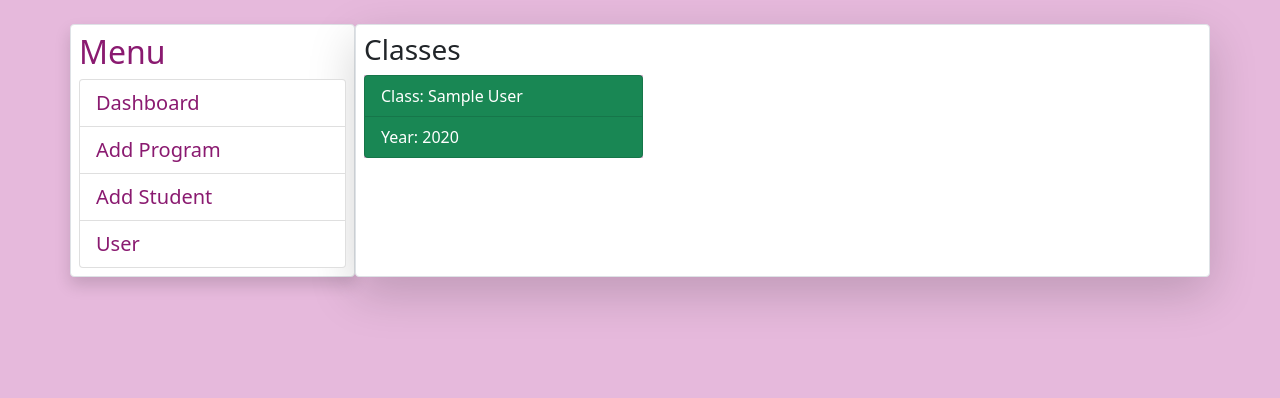
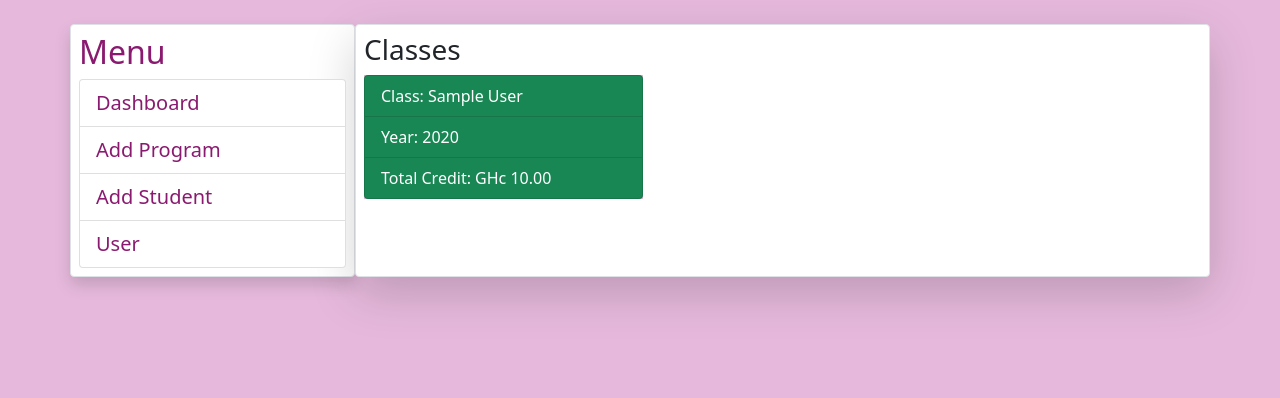
Before and after one commit to free20064u/dues, a Django app: page /dashboard/ in a window 1280 px wide. Shown: the part 86-484 px from the top of the page. Run offline with Django 5.2, Linux system fonts and the light colour scheme; a user stored in the database is signed in; tables that the repository leaves empty hold one stand-in row (values such as "Sample post"); grey boxes marked "Sample" are stand-in pictures; some libraries are stand-ins or nearby versions.

Commit message:
dashboard.html,views.py: total credit of a teacher added

```diff
--- a/main/templates/main/dashboard.html
+++ b/main/templates/main/dashboard.html
@@ -18,6 +18,7 @@
                     <ul class="list-group">
                         <li class="list-group-item bg-success text-white">Class: {{ program.program_name }} </li>
                         <li class="list-group-item bg-success text-white">Year: {{ program.created|date:"Y" }}</li>
+                        <li class="list-group-item bg-success text-white">Total Credit: GHc {{ totalCredit }}</li>
                     </ul>
                 </div>
             </a>
--- a/main/views.py
+++ b/main/views.py
@@ -22,8 +22,14 @@ def dashboardView(request):
     else:
         programs = request.user.program.all()
 
+    totalCredit=0
+    credits = Credit.objects.filter(edited_by=request.user.id)
+    for credit in credits:
+        totalCredit = totalCredit + credit.amount
+
     context = {
         'programs': programs,
+        'totalCredit': totalCredit,
     }
     return render(request, 'main/dashboard.html', context)
 
```
